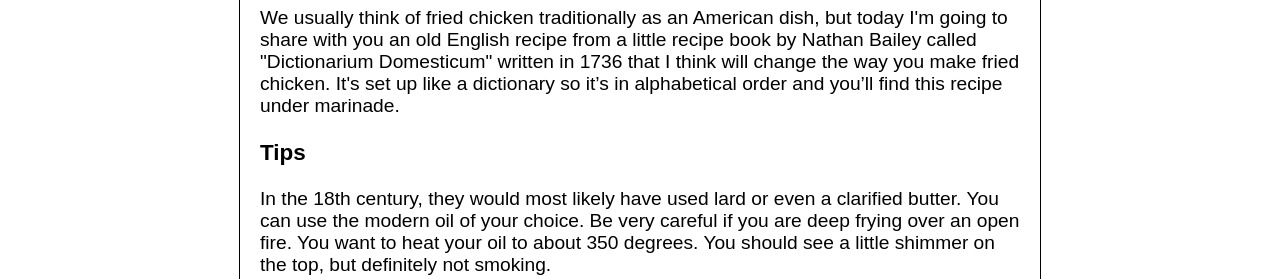
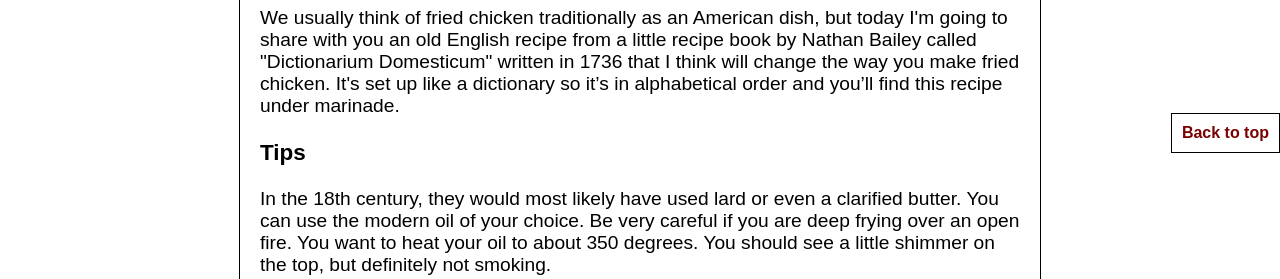
Before and after one commit to s10-n/recipe-website, a plain HTML site: page recipe.html in a window 1280 px wide. Shown: the part 647-926 px from the top of the page. Drawn offline with Linux system fonts and the light colour scheme.

Commit message:
added "Back to top" button

```diff
--- a/recipe.html
+++ b/recipe.html
@@ -67,7 +67,7 @@
 	  <ol>
 	    <li>The recipe calls for quartering your chicken. I’ve actually cut it up into individual pieces so that it’ll go a little farther. The recipe suggests marinating this chicken for 3 hours and you should probably stick to that. Some of the more powerful ingredients, like the malt vinegar, can really enhance the flavor too much if you marinate for too long.</li>
 	    <li>Once you come to the 3-hour mark, it’s time to work on the batter portion. Like our marinade, the batter is also very easy to make. I’m using about a cup and a half of flour, just regular all-purpose flour will work fine. Add enough white wine, like Rhine wine would be good, to make this into a thin pancake batter. If you don’t want to use wine, you could use cider instead or maybe just water.</li>
-	    <li>Finally, add the yolks of 3 eggs and a teaspoon of salt. You can top this off with a little more wine if needed to get the right batter consistency.</li>
+n	    <li>Finally, add the yolks of 3 eggs and a teaspoon of salt. You can top this off with a little more wine if needed to get the right batter consistency.</li>
 	    <li>You want to heat your oil to about 350 degrees. You should see a little shimmer on the top, but definitely not smoking.</li>
 	    <li>We’re going to fry this in batches of 3 or 4, maybe 5 pieces, depending on the size of your pot. I’m not sure exactly how long you want to cook it, but you want to get to the point where the color is a nice light mahogany brown.</li>
 	    <li>Now before we serve this, there’s just one more component that we need to do, fried parsley. Now you may think that’s strange, but trust me, you’ll love it. Before you fry your parsley, make sure it is very, very dry. Blot it as much as possible, or the results can be disastrous. Fry it in small batches for several minutes until it gets nice and crispy. We’ll crumble this over the chicken as a tasty garnish.</li>
@@ -76,5 +76,6 @@
 
       </article>
     </main>
+    <a href="#" id="top_button">Back to top</a>
   </body>
 </html>
--- a/styles.css
+++ b/styles.css
@@ -109,3 +109,15 @@ h2 {
 li {
     margin: 5px 0;
 }
+
+#top_button {
+    padding:10px;
+    border: thin solid black;
+    font-weight: bold;
+    font-size: medium;
+    background-color: white;
+    position: fixed;
+    bottom: 0;
+    right: 0;
+
+}
```
